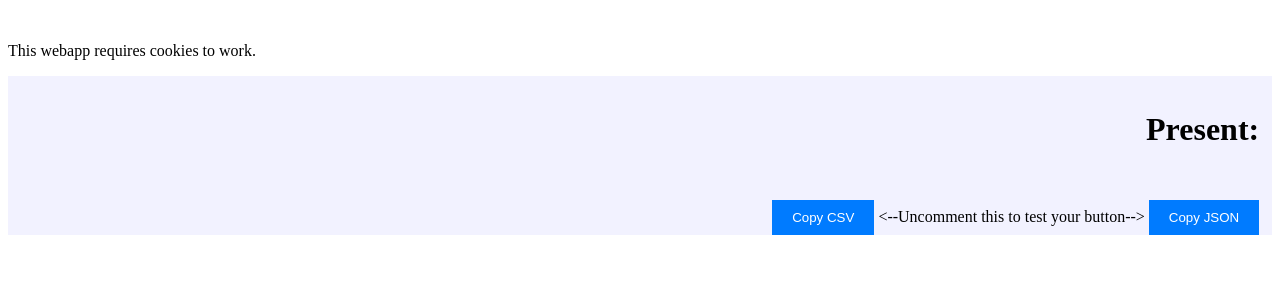
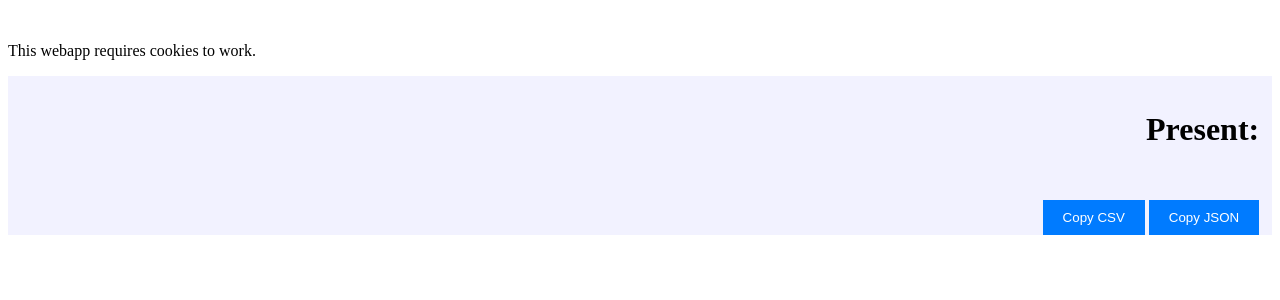
Before and after one commit to LeifMessinger/AttendanceTaker, a Django app: page /room/ in a window 1280 px wide. Shown: the part 360-660 px from the top of the page. Run offline with Django 3.2, Linux system fonts and the light colour scheme; data that the repository does not hold is empty; parts of the project's set-up code (start-up, migrations or seed data) failed here and were passed over; some libraries are stand-ins or nearby versions.

Commit message:
Removed the extra content in room page

```diff
--- a/app/AttendanceTaker/templates/room.html
+++ b/app/AttendanceTaker/templates/room.html
@@ -220,7 +220,7 @@
 
 	<h2><div id="presentNumber" style="display: inline;"></div> Present:</h2>
 	<p id="attendanceList"></p>
-	<button onclick="copyCSVList()">Copy CSV</button> <--Uncomment this to test your button-->
+	<button onclick="copyCSVList()">Copy CSV</button>
 	<button onclick="copyJSONList()">Copy JSON</button>
 
 	{% load static %}
```
